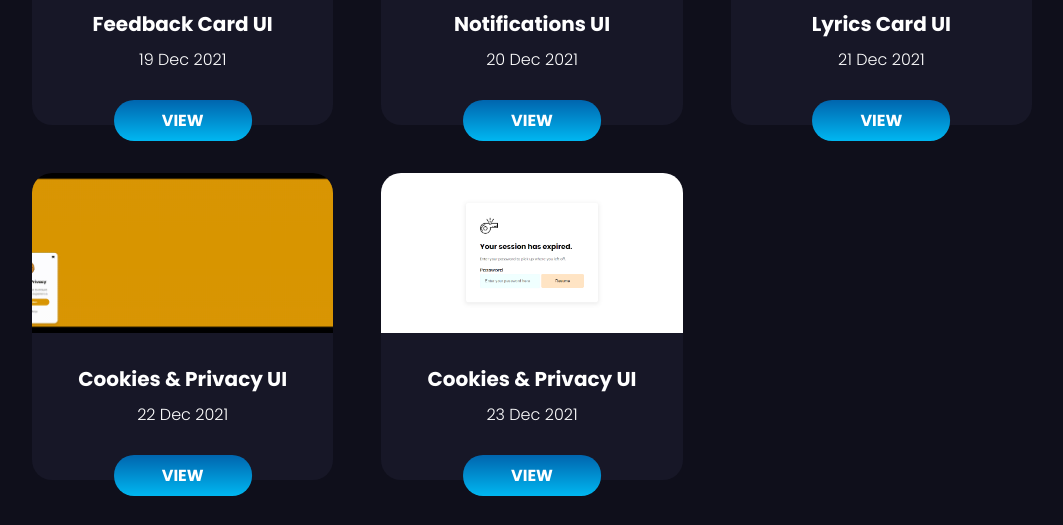
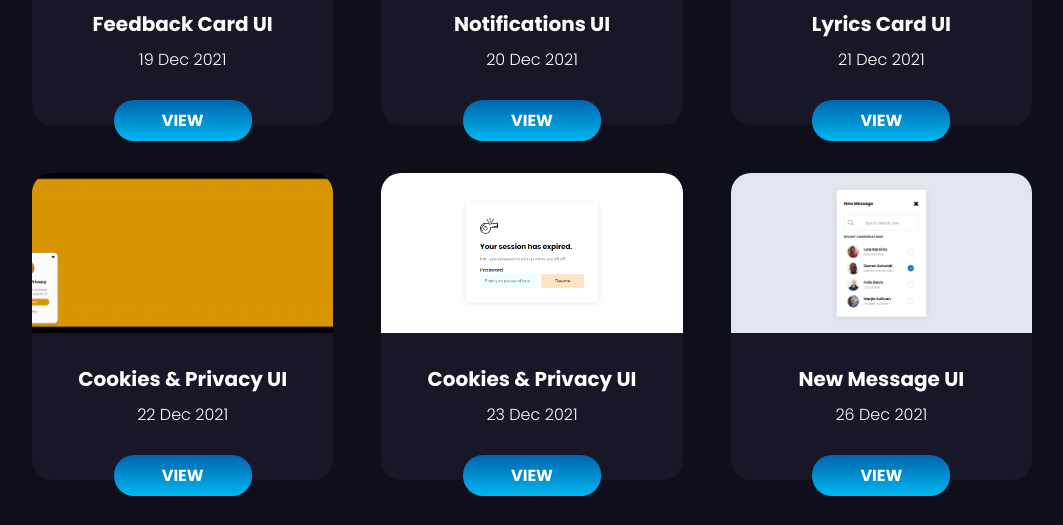
Before and after one commit to enesoeztekin/web-ui-design, a plain HTML site: page index.html in a window 1280 px wide. Shown: the part 722-1247 px from the top of the page, without its empty margins (108-1171 px from the left). Drawn offline with Linux system fonts and the light colour scheme.

Commit message:
The index of Day-9 added into index.html.

```diff
--- a/index.html
+++ b/index.html
@@ -91,6 +91,14 @@
                     </div>
                     <a href="./Day-8/" class="btn btn-view" target="_blank">view</a>
                 </div>
+                <div class="card">
+                    <img src="./Day-9/Design/Day-9-New-Message-UI.png" alt="New Message UI Preview" class="ui-preview">
+                    <div class="ui-details">
+                        <h4>New Message UI</h4>
+                        <p>26 Dec 2021</p>
+                    </div>
+                    <a href="./Day-9/" class="btn btn-view" target="_blank">view</a>
+                </div>
             </div>
         </div>
     </article>
```
